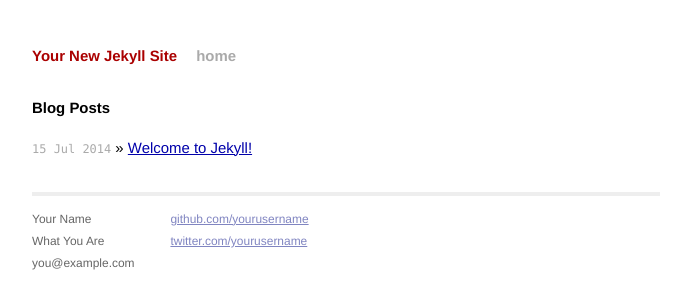
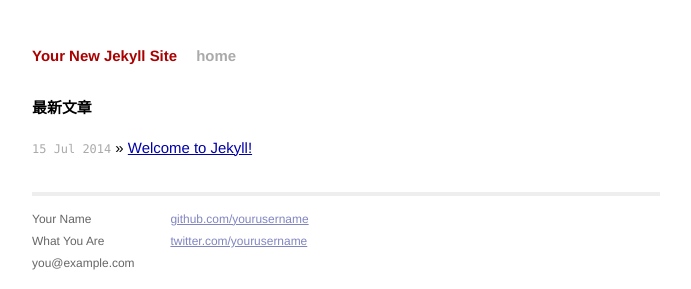
Before and after one commit to buptouyang/fairyland, a Jekyll site: the page built from index.html, in a window 1280 px wide. Shown: the top 289 px of the page, without its empty margins (294-985 px from the left). Built offline with Jekyll 4.4.1, drawn with Linux system fonts in a browser that asks for light colours; Markdown is read by kramdown in place of the engine named in the settings; the list of posts is cut into pages by our own code.

Commit message:
Signed-off-by: oy <ouyangshh91@gmail.com>

```diff
--- a/index.html
+++ b/index.html
@@ -1,10 +1,10 @@
 ---
 layout: default
-title: Your New Jekyll Site
+title: Hello Jekyll ! 我的博客
 ---
 
 <div id="home">
-  <h1>Blog Posts</h1>
+  <h1>最新文章</h1>
   <ul class="posts">
     {% for post in site.posts %}
       <li><span>{{ post.date | date_to_string }}</span> &raquo; <a href="{{ post.url }}">{{ post.title }}</a></li>
```
